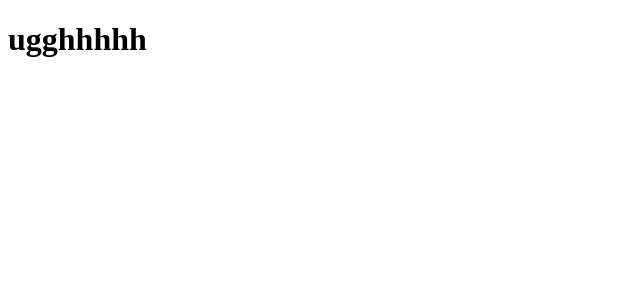
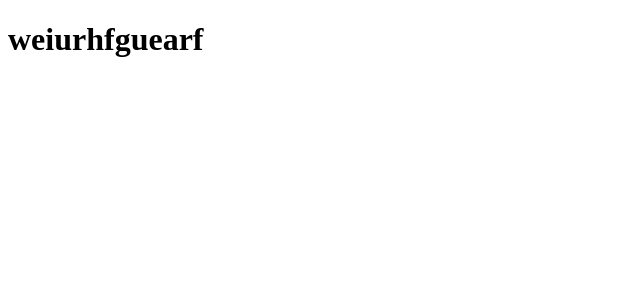
Before and after one commit to bmccollumw/fitness-spotify, a Next.js app: page / in a window 1280 px wide. Shown: the top 300 px of the page, without its empty margins (0-640 px from the left). Built offline with nearby package versions, Linux system fonts and the light colour scheme.

Commit message:
delete your account

```diff
--- a/pages/index.js
+++ b/pages/index.js
@@ -1,7 +1,7 @@
 export default function Button() {
     return (
         <div>
-            <h1>ugghhhhh</h1>
+            <h1>weiurhfguearf</h1>
         </div>
     )
 }
```
